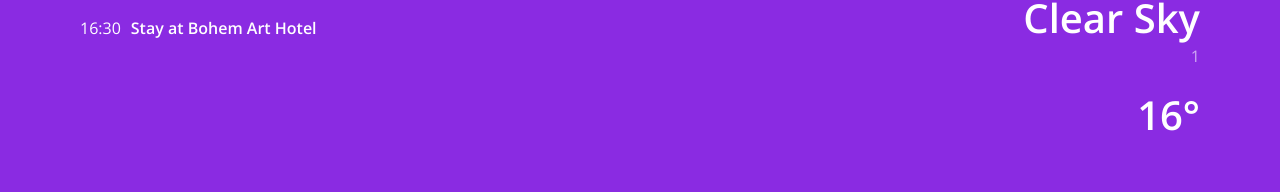
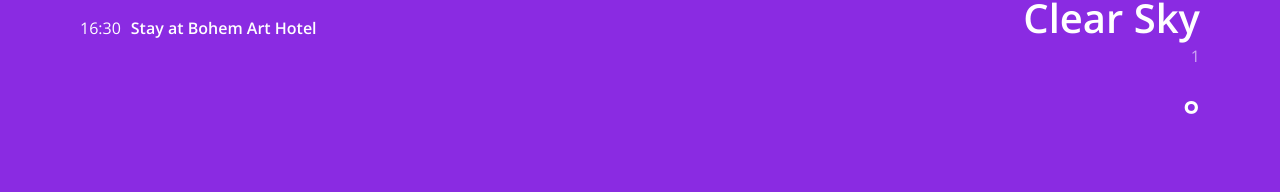
Before and after one commit to Thoromuerte/weather-app, a React (Create React App) app: page /1 in a window 1280 px wide. Shown: the part 190-382 px from the top of the page. Built offline with nearby package versions, Linux system fonts and the light colour scheme; no server answers.

Commit message:
feat: add temperature

```diff
--- a/src/pages/WeatherPage/WeatherPage.tsx
+++ b/src/pages/WeatherPage/WeatherPage.tsx
@@ -17,10 +17,10 @@ export const WeatherPage = (): JSX.Element => {
   const [weather, setWeather] = React.useState<Weather>();
 
   React.useEffect(() => {
-    fetch('https://wttr.in/Moscow?format=j1')
+    fetch(`https://wttr.in/${params.city}?format=j1`)
       .then((responce) => responce.json())
       .then((json: Weather) => setWeather(json));
-  }, []);
+  }, [params.city]);
 
   React.useEffect(() => {
     const checkTime = window.setInterval(() => setFullDate(getFullDate()), 10000);
@@ -57,7 +57,7 @@ export const WeatherPage = (): JSX.Element => {
           <img src={moonIconPath} alt="weather" className="weather-icon" />
           <span className="weather-state">Clear Sky</span>
           <span className="location">{params.city}</span>
-          <span className="temperature">16°</span>
+          <span className="temperature">{weather?.current_condition[0].temp_C}°</span>
         </div>
       </div>
       {/* <div className="weather-page-bottom"> */}
```
